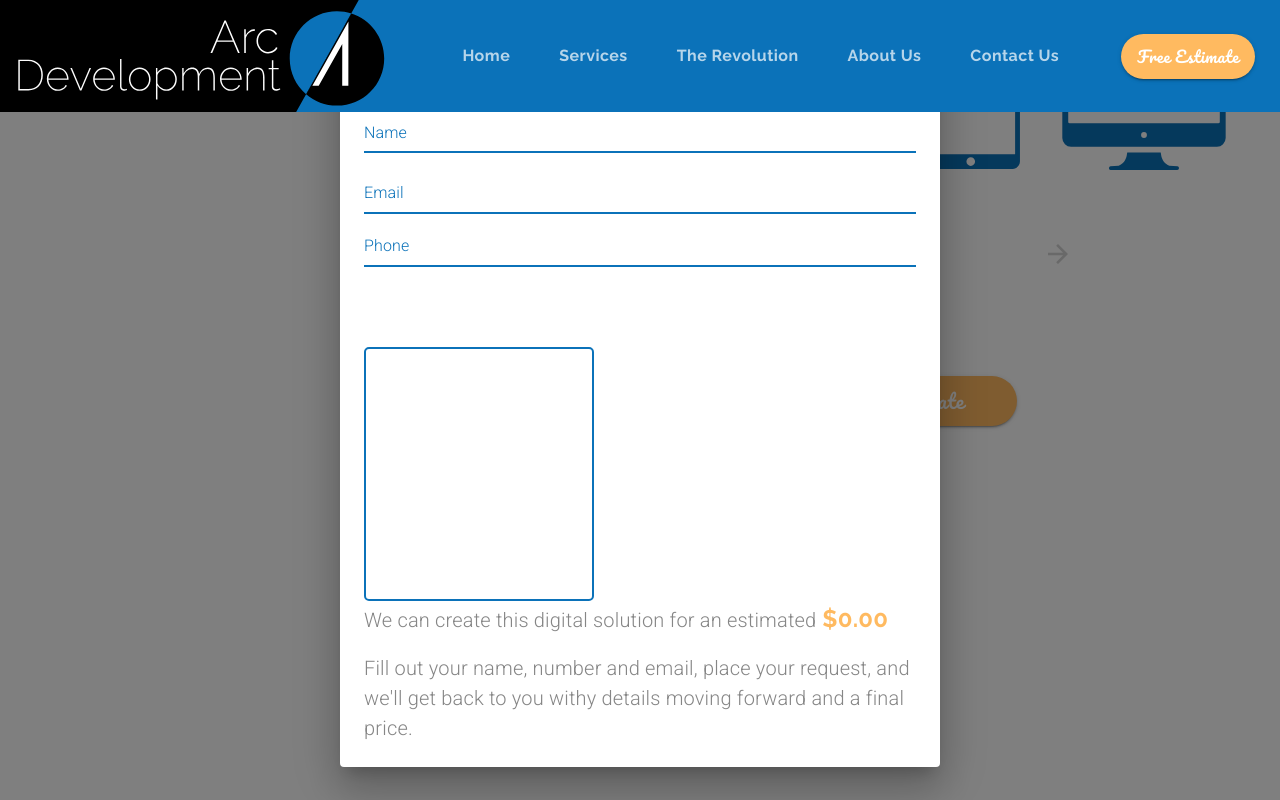
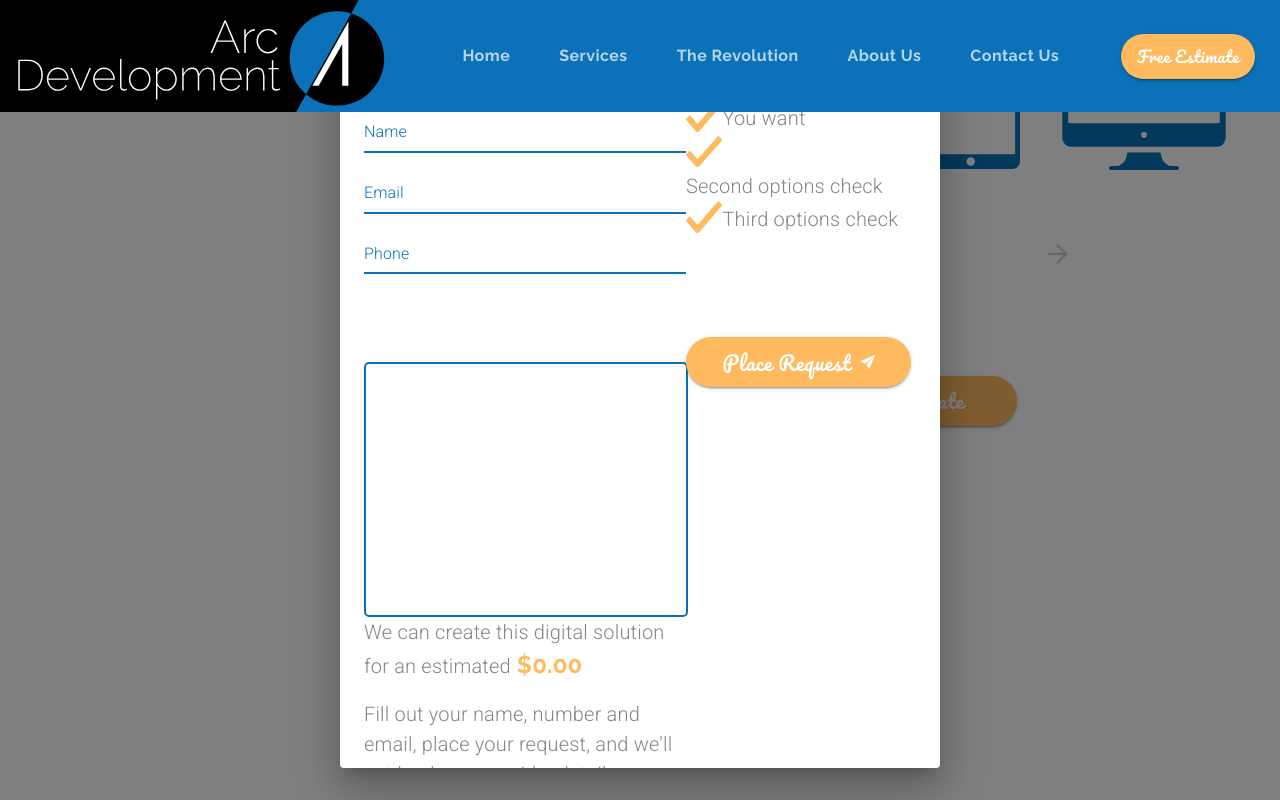
Before and after one commit to jeromeski/aceevolution, a React (Create React App) app: page /estimate in a window 1280 px wide. Both pictures are taken after a click on the button "Get Estimate". Shown: the part 413-1213 px from the top of the page. Built offline with nearby package versions, Linux system fonts and the light colour scheme.

Commit message:
Selections Review

```diff
--- a/src/components/Estimate.js
+++ b/src/components/Estimate.js
@@ -340,7 +340,14 @@ const Estimate = () => {
 
   const [questions, setQuestions] = useState(defaultQuestions);
   const [dialogOpen, setDialogOpen] = useState(false);
-  const [total, setTotal] = useState(0)
+  const [total, setTotal] = useState(0);
+
+  const [service, setService] = useState([]);
+  const [platform, setPlatform] = useState([]);
+  const [features, setFeatures] = useState([]);
+  const [customFeatures, setCustomFeatures] = useState('');
+  const [category, setCategory] = useState('');
+  const [users, setUsers] = useState('');
 
   const defaultOptions = {
     loop: true,
@@ -429,12 +436,15 @@ const Estimate = () => {
     switch (newSelected.title) {
       case 'Custom Software Development':
         setQuestions(softwareQuestions);
+        setService(newSelected.title)
         break;
       case 'iOS/Android App Development':
         setQuestions(softwareQuestions);
+        setService(newSelected.title)
         break;
       case 'Website Development':
         setQuestions(websiteQuestions);
+        setService(newSelected.title)
         break;
       default:
         setQuestions(newQuestions);
@@ -478,21 +488,24 @@ const Estimate = () => {
   const getTotal = () => {
     let cost = 0;
 
-    const selections = questions.map(question =>
-      question.options.filter(option => option.selected)
-    ).filter(question => question.length > 0);
+    const selections = questions
+      .map(question => question.options.filter(option => option.selected))
+      .filter(question => question.length > 0);
 
-    selections.map(options => options.map(option => cost += option.cost))
-
+    selections.map(options => options.map(option => (cost += option.cost)));
 
     if (questions.length > 2) {
-      const userCost = questions.filter(question => question.title === 'How many users do you expect?').map(question => question.options.filter(option => option.selected))[0][0].cost;
+      const userCost = questions
+        .filter(question => question.title === 'How many users do you expect?')
+        .map(question =>
+          question.options.filter(option => option.selected)
+        )[0][0].cost;
 
       cost -= userCost;
       cost *= userCost;
     }
-    setTotal(cost)
-    console.log(cost)
+    setTotal(cost);
+    console.log(cost);
   };
 
   return (
@@ -637,7 +650,7 @@ const Estimate = () => {
           </Grid>
           <DialogContent>
             <Grid container>
-              <Grid item container direction='column'>
+              <Grid item container direction='column' md={7}>
                 <Grid item style={{ marginBottom: '0.5em' }}>
                   <TextField
                     fullWidth
@@ -647,7 +660,7 @@ const Estimate = () => {
                     onChange={evt => setName(evt.target.value)}
                   />
                 </Grid>
-                <Grid item>
+                <Grid item style={{ marginBottom: '0.5em' }}>
                   <TextField
                     fullWidth
                     label='Email'
@@ -658,7 +671,7 @@ const Estimate = () => {
                     onChange={onChange}
                   />
                 </Grid>
-                <Grid>
+                <Grid item style={{ marginBottom: '0.5em' }}>
                   <TextField
                     fullWidth
                     label='Phone'
@@ -668,7 +681,6 @@ const Estimate = () => {
                     value={phone}
                     onChange={onChange}
                   />
-                </Grid>
                 </Grid>
                 <Grid item style={{ maxWidth: '20em' }}>
                   <TextField
@@ -684,13 +696,58 @@ const Estimate = () => {
                 </Grid>
                 <Grid item>
                   <Typography variant='body1' paragraph>
-                  We can create this digital solution for an estimated<span className={classes.specialText}>&nbsp;${total.toFixed(2)}</span>
+                    We can create this digital solution for an estimated
+                    <span className={classes.specialText}>
+                      &nbsp;${total.toFixed(2)}
+                    </span>
                   </Typography>
                   <Typography variant='body1' paragraph>
-                  Fill out your name, number and email, place your request, and
-                  we'll get back to you withy details moving forward and a final
-                  price.{' '}
+                    Fill out your name, number and email, place your request,
+                    and we'll get back to you withy details moving forward and a
+                    final price.{' '}
                   </Typography>
+                </Grid>
+              </Grid>
+              <Grid item container direction='column'md={5}>
+                <Grid item>
+                  <Grid container direction='column'>
+                    <Grid item container alignItems='center'>
+                      <Grid item>
+                        <img src={check} alt='checkmark'/>
+                      </Grid>
+                      <Grid item>
+                        <Typography variant='body1'>
+                          You want {service}
+                        </Typography>
+                      </Grid>
+                    </Grid>
+                    <Grid item container alignItems='center'>
+                      <Grid item>
+                        <img src={check} alt='checkmark'/>
+                      </Grid>
+                      <Grid item>
+                        <Typography variant='body1'>
+                          Second options check
+                        </Typography>
+                      </Grid>
+                    </Grid>
+                    <Grid item container alignItems='center'>
+                      <Grid item>
+                        <img src={check} alt='checkmark'/>
+                      </Grid>
+                      <Grid item>
+                        <Typography variant='body1'>
+                          Third options check
+                        </Typography>
+                      </Grid>
+                    </Grid>
+                  </Grid>
+                  <Grid item>
+                   <Button variant='contained' className={classes.estimateButton}>Place Request
+                   <img src={send} alt='paper airplane' style={{marginLeft: '0.5em'}}/>
+                   </Button>
+                  </Grid>
+                </Grid>
               </Grid>
             </Grid>
           </DialogContent>
```
Lines whose indentation alone changed are shown as unchanged.
